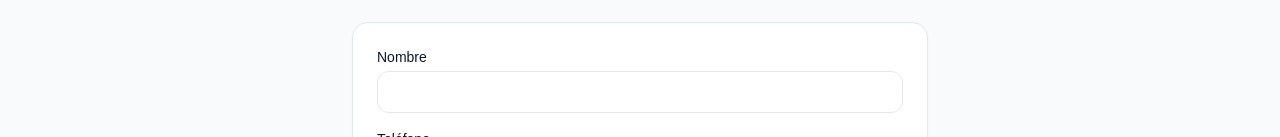
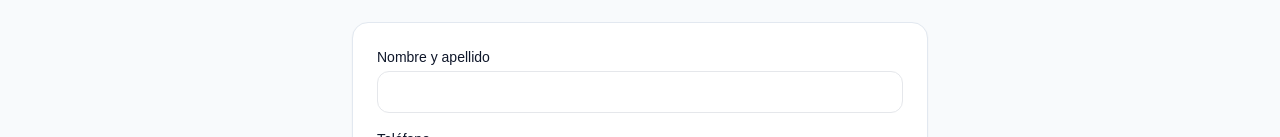
Before and after one commit to DestroMdy/Squash-Reservas, a Next.js app: page /profile in a window 1280 px wide. Shown: the part 647-784 px from the top of the page. Built offline with nearby package versions, Linux system fonts and the light colour scheme; no server answers.

Commit message:
Clarify full name field in profile

```diff
--- a/src/app/profile/page.tsx
+++ b/src/app/profile/page.tsx
@@ -184,7 +184,9 @@ export default function ProfilePage() {
 
         <div className="card space-y-4 p-6">
           <div>
-            <label className="mb-1 block text-sm font-medium">Nombre</label>
+            <label className="mb-1 block text-sm font-medium">
+              Nombre y apellido
+            </label>
             <input
               className="w-full rounded-xl border px-3 py-2"
               value={name}
```
